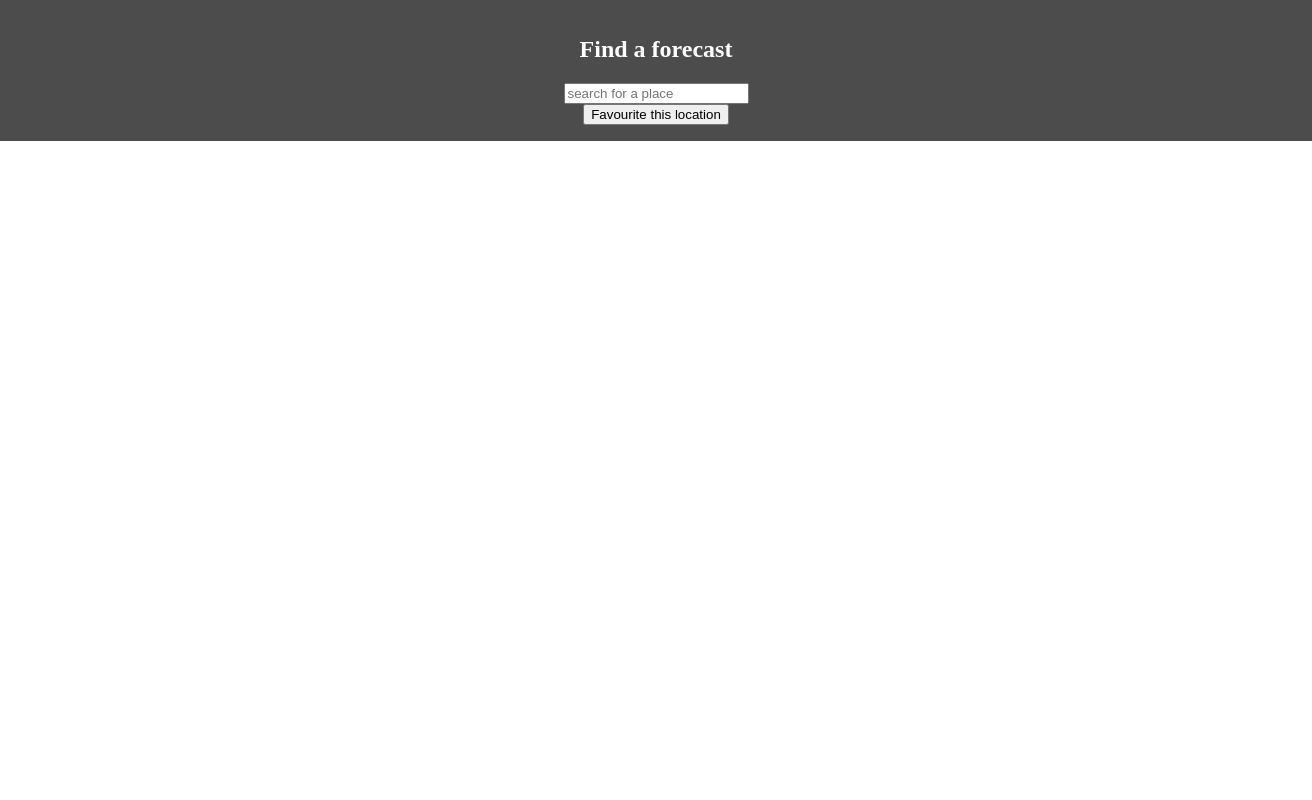
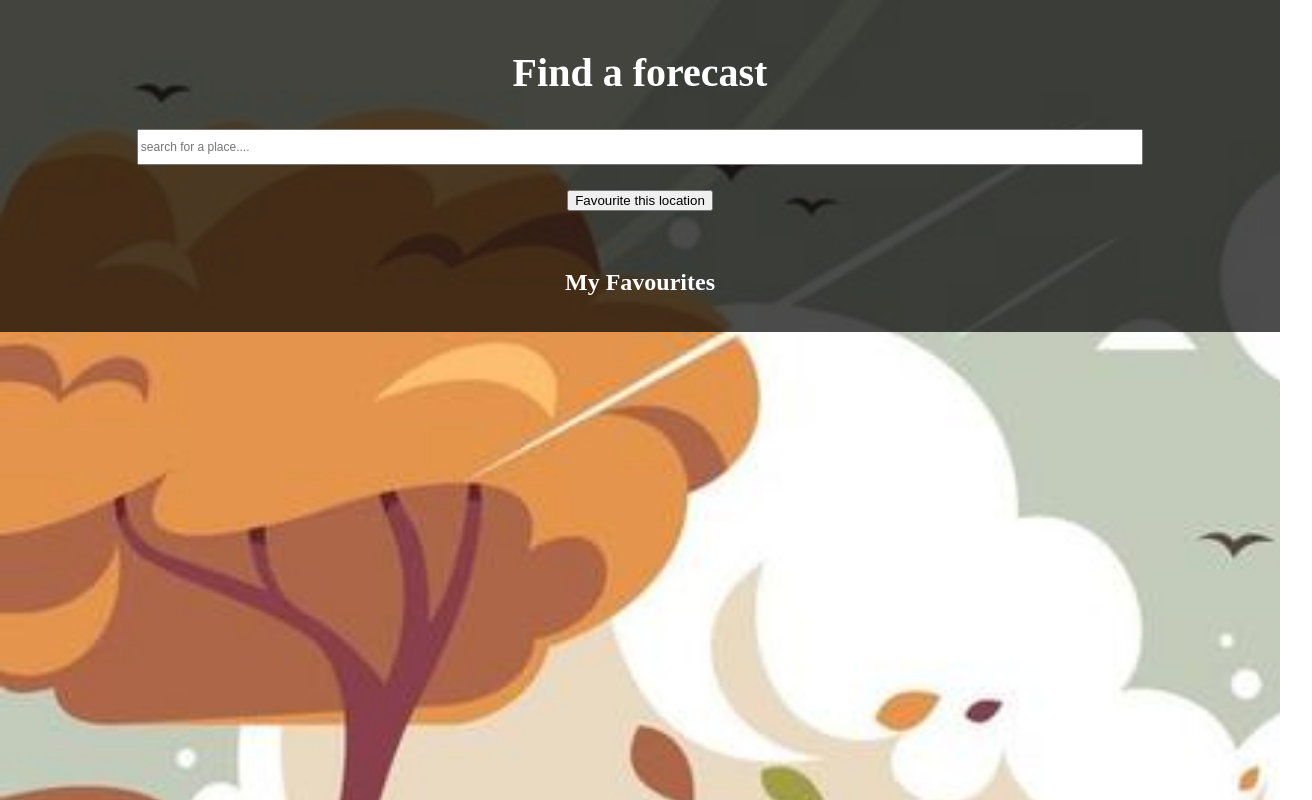
Before and after one commit to mace-akkari/windy-weather-check, a React (Create React App) app: page / in a window 1280 px wide. Shown: the whole page, 1312 px wide, since content can reach past the window. Built offline with nearby package versions, Linux system fonts and the light colour scheme.

Commit message:
add styling & wind direction

```diff
--- a/package.json
+++ b/package.json
@@ -6,6 +6,7 @@
     "@testing-library/jest-dom": "^5.16.4",
     "@testing-library/react": "^13.3.0",
     "@testing-library/user-event": "^13.5.0",
+    "degrees-to-direction": "^1.1.1",
     "react": "^18.2.0",
     "react-dom": "^18.2.0",
     "react-scripts": "5.0.1",
--- a/src/App.css
+++ b/src/App.css
@@ -1,6 +1,9 @@
 body {
   overflow: hidden;
   margin: 0;
+  background-image: url("./bkg-img.jpeg");
+  background-repeat: no-repeat;
+  background-size: 1850px;
 }
 
 .app {
@@ -10,8 +13,31 @@ body {
 
 .weather_container {
   margin: 0;
-  width: 100vw;
   background-color: rgba(0, 0, 0, 0.7);
   color: #fff;
   padding: 16px;
 }
+
+.weather_container h1:first-of-type {
+  font-size: 40px;
+}
+
+.input_box {
+  height: 30px;
+  width: 80%;
+  margin-bottom: 2%;
+  font-size: 12px;
+}
+
+.box_container {
+  background-color: #ffffff;
+  border: 4px solid rgb(0, 0, 0);
+  margin: 0 auto;
+  margin-bottom: 1%;
+  width: 80%;
+  color: rgb(0, 0, 0);
+}
+
+.favourites_button {
+  margin-bottom: 3%;
+}
--- a/src/Favourites.jsx
+++ b/src/Favourites.jsx
@@ -1,8 +1,11 @@
-const favourite = ({ location, wind_speed, id }) => {
+import d2d from "degrees-to-direction";
+
+const favourite = ({ location, wind_speed, wind_direction, id }) => {
   return (
-    <div key={id}>
-      <h4>location: {location}</h4>
-      <p>wind speed: {wind_speed}kph</p>
+    <div className="box_container" key={id}>
+      <h4>Location: {location}</h4>
+      <p>Wind speed: {wind_speed}kph</p>
+      <p>Wind direction: {d2d(wind_direction)}</p>
     </div>
   );
 };
@@ -11,7 +14,7 @@ const Favourites = ({ city, favourites, setFavourites }) => {
   return (
     <section className="favourites_container">
       <button
-        className="favourites"
+        className="favourites_button"
         onClick={() =>
           setFavourites((oldFavourites) => {
             const isMatch =
@@ -20,7 +23,12 @@ const Favourites = ({ city, favourites, setFavourites }) => {
 
             const mergedFavourites = [
               ...oldFavourites,
-              { location: city.name, wind_speed: city.wind.speed, id: city.id },
+              {
+                location: city.name,
+                wind_speed: city.wind.speed,
+                wind_direction: city.wind.deg,
+                id: city.id,
+              },
             ];
 
             localStorage.setItem(
@@ -37,7 +45,10 @@ const Favourites = ({ city, favourites, setFavourites }) => {
       {favourites === null ? (
         <p> Please add a favourite</p>
       ) : (
-        favourites.map(favourite)
+        <div>
+          <h2>My Favourites</h2>
+          {favourites.map(favourite)}
+        </div>
       )}
     </section>
   );
--- a/src/Weather.jsx
+++ b/src/Weather.jsx
@@ -1,4 +1,5 @@
 import { useState } from "react";
+import d2d from "degrees-to-direction";
 import Favourites from "./Favourites";
 
 const favouritesFromStorage = JSON.parse(localStorage.getItem("favourites"));
@@ -31,7 +32,7 @@ const Weather = () => {
       <h1>Find a forecast</h1>
       <input
         className="input_box"
-        placeholder="search for a place"
+        placeholder="search for a place...."
         onChange={(event) => setSelectedCity(event.target.value)}
         value={selectedCity}
         onKeyPress={weatherApi}
@@ -42,6 +43,7 @@ const Weather = () => {
         <div>
           <p>Location: {weatherData.name}</p>
           <p> Wind Speed: {weatherData.wind.speed} mph</p>
+          <p>Wind direction: {d2d(weatherData.wind.deg)}</p>
         </div>
       )}
 
```
Also changed, not shown: src/bkg-img.jpeg (added), 1 other file (tests, documents, lock files or other folders).
